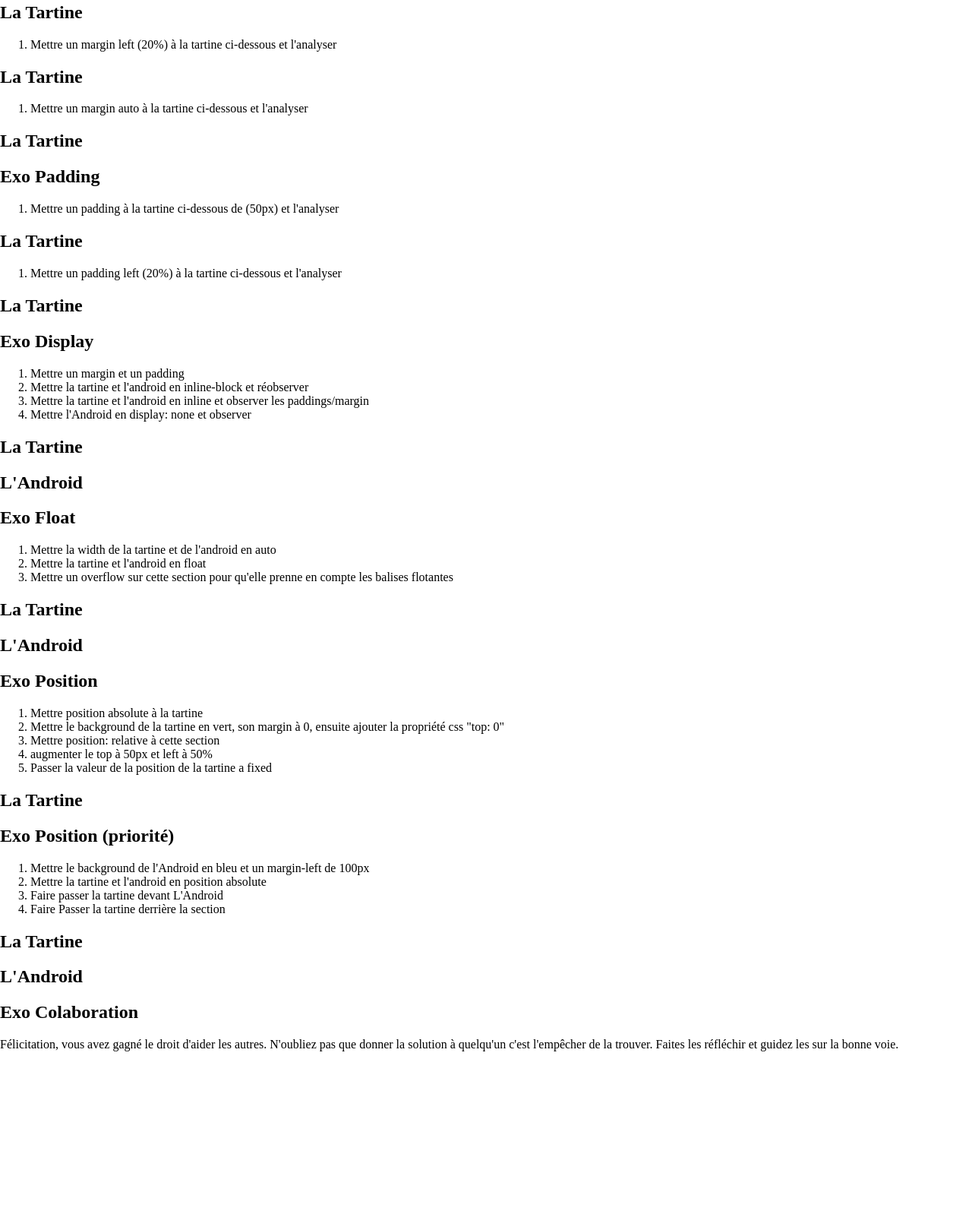
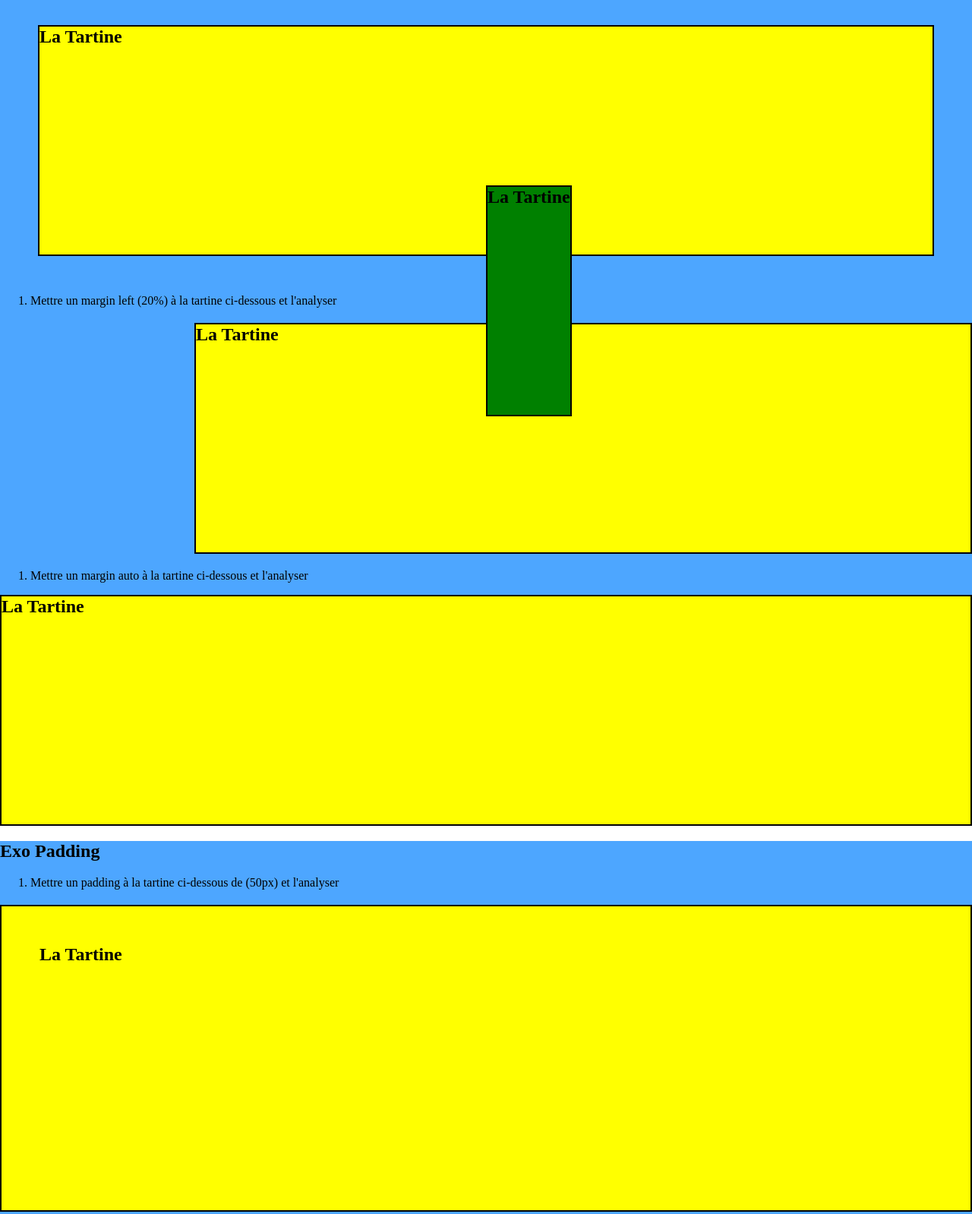
Before and after one commit to SilvaJ3/CSS_exo_4, a plain HTML site: page index.html in a window 1280 px wide. Shown: the part 156-1754 px from the top of the page at 76% size. Before the commit the page ends 1556 px from the top, so only its background shows below. Drawn offline with Linux system fonts and the light colour scheme.

Commit message:
Fin de l'exercice

```diff
--- a/index.html
+++ b/index.html
@@ -18,15 +18,15 @@
       <li>Mettre la taille à tous les h2 de 300px</li>
       <li>Mettre un margin à la tartine ci-dessous de (50px) et l'analyser</li>
     </ol>
-    <h2>La Tartine</h2>
+    <h2 class="tartineMargin">La Tartine</h2>
     <ol>
       <li>Mettre un margin left (20%) à la tartine ci-dessous et l'analyser</li>
     </ol>
-    <h2>La Tartine</h2>
+    <h2 class="tartineLeft">La Tartine</h2>
     <ol>
       <li>Mettre un margin auto à la tartine ci-dessous et l'analyser</li>
     </ol>
-    <h2>La Tartine</h2>
+    <h2 class="tartineAuto">La Tartine</h2>
   </section>
 
   <section>
@@ -34,14 +34,14 @@
     <ol>
       <li>Mettre un padding à la tartine ci-dessous de (50px) et l'analyser</li>
     </ol>
-    <h2>La Tartine</h2>
+    <h2 class="tartinePad50">La Tartine</h2>
     <ol>
       <li>Mettre un padding left (20%) à la tartine ci-dessous et l'analyser</li>
     </ol>
-    <h2>La Tartine</h2>
+    <h2 class="tartinePadLeft">La Tartine</h2>
   </section>
 
-  <section>
+  <section class="SectionMargPad">
     <h1>Exo Display</h1>
     <ol>
       <li>Mettre un margin et un padding</li>
@@ -52,8 +52,8 @@
       </li>
       <li>Mettre l'Android en display: none et observer</li>
     </ol>
-    <h2>La Tartine</h2>
-    <h2>L'Android</h2>
+    <h2 class="tartineDisplay">La Tartine</h2>
+    <h2 class="androidDisplay">L'Android</h2>
   </section>
 
   <section>
@@ -65,8 +65,8 @@
       <li>Mettre un overflow sur cette section pour qu'elle prenne en compte les balises flotantes</li>
       <!-- l'overflow hidden va faire en sorte de ne pas cacher les éléments qui ne sont pas sensé sortir du block. Donc il va agrandir ce block -->
     </ol>
-    <h2>La Tartine</h2>
-    <h2>L'Android</h2>
+    <h2 class="tartineFloat">La Tartine</h2>
+    <h2 class="androidFloat">L'Android</h2>
   </section>
   <section>
     <h1>Exo Position</h1>
@@ -82,7 +82,7 @@
       <li>Passer la valeur de la position de la tartine a fixed</li>
       <!-- la tartine est maintenant en fixed,vous pouvez observer le phénomène quand vous scrollez dans votre page,la tartine reste fixe par rapport à votre écran -->
     </ol>
-    <h2>La Tartine</h2>
+    <h2 class="tartinePosition">La Tartine</h2>
   </section>
 
   <section>
@@ -94,8 +94,8 @@
       <li>Faire passer la tartine devant L'Android</li>
       <li>Faire Passer la tartine derrière la section</li>
     </ol>
-    <h2>La Tartine</h2>
-    <h2>L'Android</h2>
+    <h2 class="tartinePosition2">La Tartine</h2>
+    <h2 class="androidPosition">L'Android</h2>
   </section>
 
   <section>
--- a/public/css/style.css
+++ b/public/css/style.css
@@ -3,16 +3,91 @@ body {
 }
 
 /* Exo margin */
+
+section {
+  background-color: #4da6ff
+}
+
+h2 {
+  background-color: yellow;
+  border: solid black 2px;
+  height: 300px;
+}
+
+.tartineMargin {
+  margin: 50px;
+}
+
+.tartineLeft {
+  margin-left: 20%;
+}
+
+.tartineAuto {
+  margin: auto;
+}
 /* fin exo margin */
 
 /* exo padding */
+.tartinePad50 {
+  padding: 50px;
+}
+
+.tartinePadLeft {
+  padding-left: 20%;
+}
+
 /* fin exo padding */
 
 /* exo display */
+.SectionMargPad {
+  margin: 30px;
+  padding: 30px;
+}
+
+.tartineDisplay, .androidDisplay {
+  /* display: inline-block; */
+  display: inline;
+}
+
+.androidDisplay {
+  display: none;
+}
+
 /* fin exo display */
 
+/* exo float */
+
+.tartineFloat, .androidFloat {
+  width: auto;
+  float: inherit;
+  overflow: auto;
+}
+
+/* fin exo float */
+
 /* exo position */
+
+.tartinePosition {
+  position: fixed;
+  background-color: green;
+  margin: 0;
+  top: 0;
+  top: 50%;
+  left: 50%;
+}
+
 /* fin exo position */
 
 /* exo position (priorité) */
+
+.androidPosition {
+  background-color: blue;
+  margin-left: 100px;
+  position: absolute;
+}
+
+.tartinePosition2 {
+  position: fixed;
+}
+
 /* fin exo position (priorité) */
```
